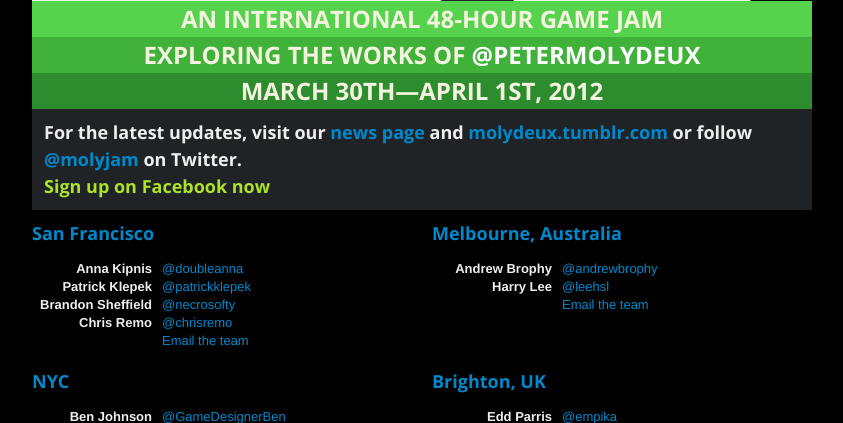
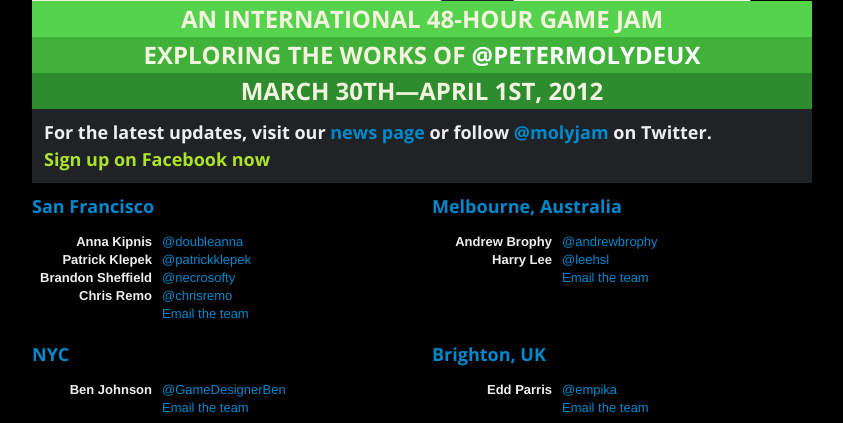
Before and after one commit to tabacco/molydeux, a PHP site: page / in a window 1280 px wide. Shown: the part 582-1005 px from the top of the page, without its empty margins (218-1061 px from the left). Run offline with PHP 8.4, Linux system fonts and the light colour scheme.

Commit message:
removing tumbler link from index page (still exists on news.php)

```diff
--- a/index.php
+++ b/index.php
@@ -40,7 +40,7 @@
     <div class="row">
       <div class="span10 offset1">
         <div style="width: auto; height: auto; background-color:#1f2325; padding:10px 12px; margin-bottom: 10px;">
-        <h3>For the latest updates, visit our <a href="http://whatwouldmolydeux.com/news.php">news page</a> and <a href="http://molydeux.tumblr.com">molydeux.tumblr.com</a> or follow <a href="http://www.twitter.com/molyjam">@molyjam</a> on Twitter.</h3>
+        <h3>For the latest updates, visit our <a href="http://whatwouldmolydeux.com/news.php">news page</a> or follow <a href="http://www.twitter.com/molyjam">@molyjam</a> on Twitter.</h3>
         <h3 class="green"><a href="#locations">Sign up on Facebook now</a></h3>
         </div>
       </div>
```
